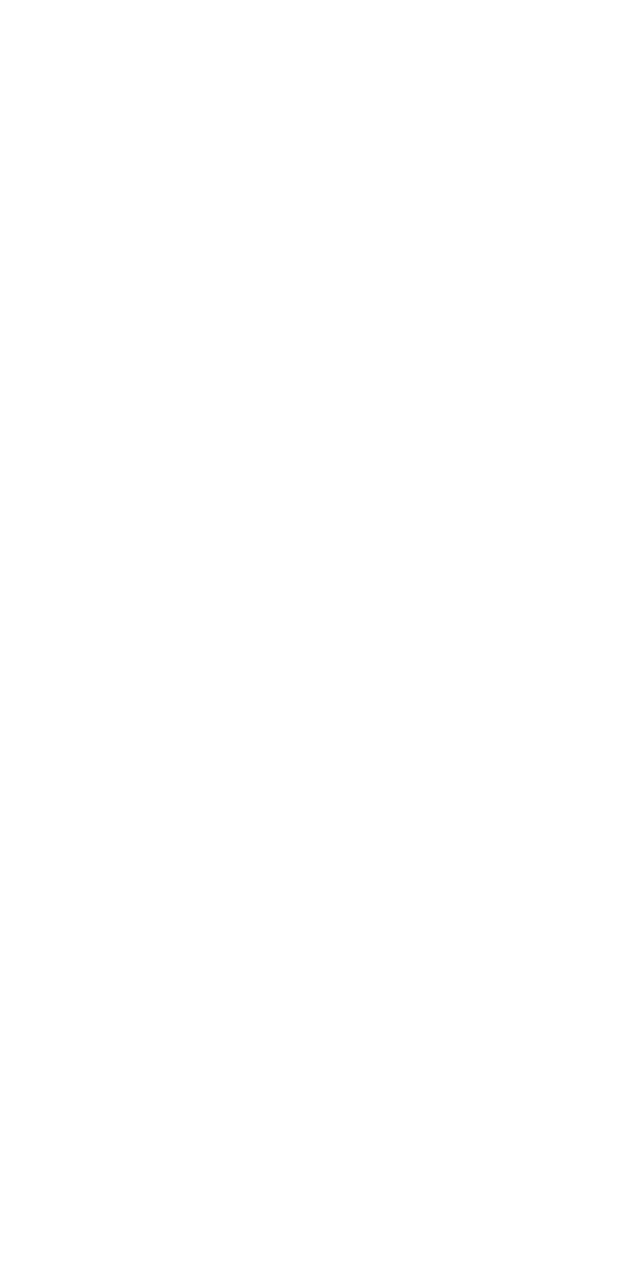
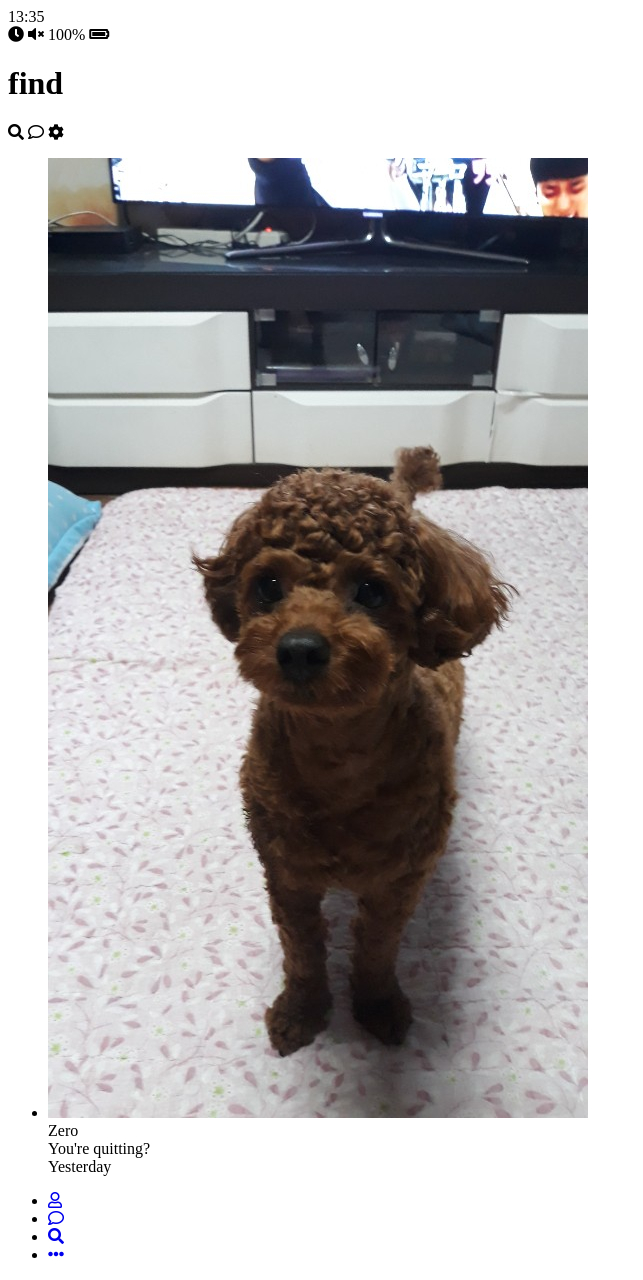
Before and after one commit to somzero/zero-talk, a plain HTML site: page find.html in a window 1280 px wide. Shown: the whole page, without its empty margins (0-643 px from the left). Before the commit the page ends 800 px from the top, so only its background shows below. Drawn offline with Linux system fonts and the light colour scheme.

Commit message:
index html
index html Complete!

```diff
--- a/find.html
+++ b/find.html
@@ -0,0 +1,88 @@
+<!DOCTYPE html>
+<html lang="en">
+<head>
+    <meta charset="UTF-8">
+    <meta name="viewport" content="width=device-width, initial-scale=1.0">
+    <meta http-equiv="X-UA-Compatible" content="ie=edge">
+    <link rel="stylesheet" href="https://use.fontawesome.com/releases/v5.8.2/css/all.css" integrity="sha384-oS3vJWv+0UjzBfQzYUhtDYW+Pj2yciDJxpsK1OYPAYjqT085Qq/1cq5FLXAZQ7Ay" crossorigin="anonymous">
+    <title>find | kakao clone</title>
+</head>
+<body>
+    <div class="status-bar">
+        <div class="status-bar__column">
+            <span class="status-bar__column">13:35</span>
+        </div>
+
+        <div class="status-bar__column">
+            <i class="fas fa-clock"></i>
+            <i class="fas fa-volume-mute"></i>
+            <span class="status-bar__battery-level">100%</span>
+            <i class="fas fa-battery-full"></i>
+        </div>
+    </div>
+
+    <header class="header">
+        <div class="header__header-column">
+            <h1 class="header__title">find</h1>
+        </div>
+        <div class="header__header-column">
+            <span class="header__icons">
+                <i class="fas fa-search"></i>
+            </span>
+            <span class="header__icons">
+                <i class="far fa-comment"></i>
+            </span>
+            <span class="header__icons">
+                <i class="fas fa-cog"></i>
+            </span>
+        </div>
+    </header>
+
+    <main class="chats">
+        <ul class="chats__list">
+            <li class="chats__chat chat">
+                <div class="chat__column">
+                    <img class="chat__avatar" src="images/avatar.jpg"
+                    <div class="chat__content">
+                        <div class="span chat__uername">Zero</div>
+                        <span class="chat__preview">You're quitting?</span>
+                    </div>
+                </div>
+                <div class="chat__column">
+                    <div class="chat__timestamp">Yesterday</div>
+
+
+                </div>
+            </li>
+        </ul>
+    </main>
+
+
+    <div class="nav">
+        <ul class="nav__list">
+            <li class="nav__list-items">
+                <a href="friends.html" class="nav__list-link">
+                    <i class="far fa-user"></i>
+                </a>
+            </li>
+            <li class="nav__list-items">
+                    <a href="index.html" class="nav__list-link">
+                        <i class="far fa-comment"></i>
+                    </a>
+            </li>
+            <li class="nav__list-items">
+                <a href="find.html" class="nav__list-link">
+                    <i class="fas fa-search"></i>
+                </a>
+            </li>
+            <li class="nav__list-items">
+                <a href="more.html" class="nav__list-link">
+                    <i class="fas fa-ellipsis-h"></i>
+                </a>
+            </li>
+
+        </ul>
+    </div>
+
+</body>
+</html>
```
Also changed, not shown: friends.html (+68 -0 lines), index.html (+50 -6 lines), more.html (+68 -0 lines), images/avatar.jpg (added).
